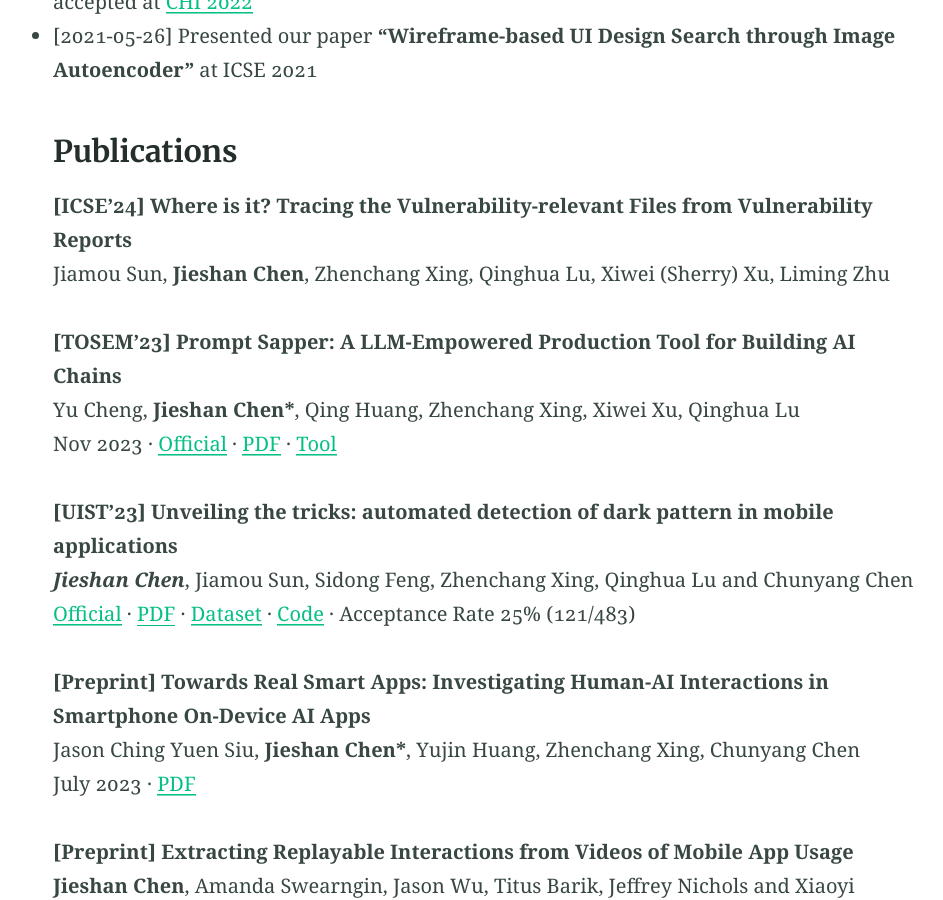
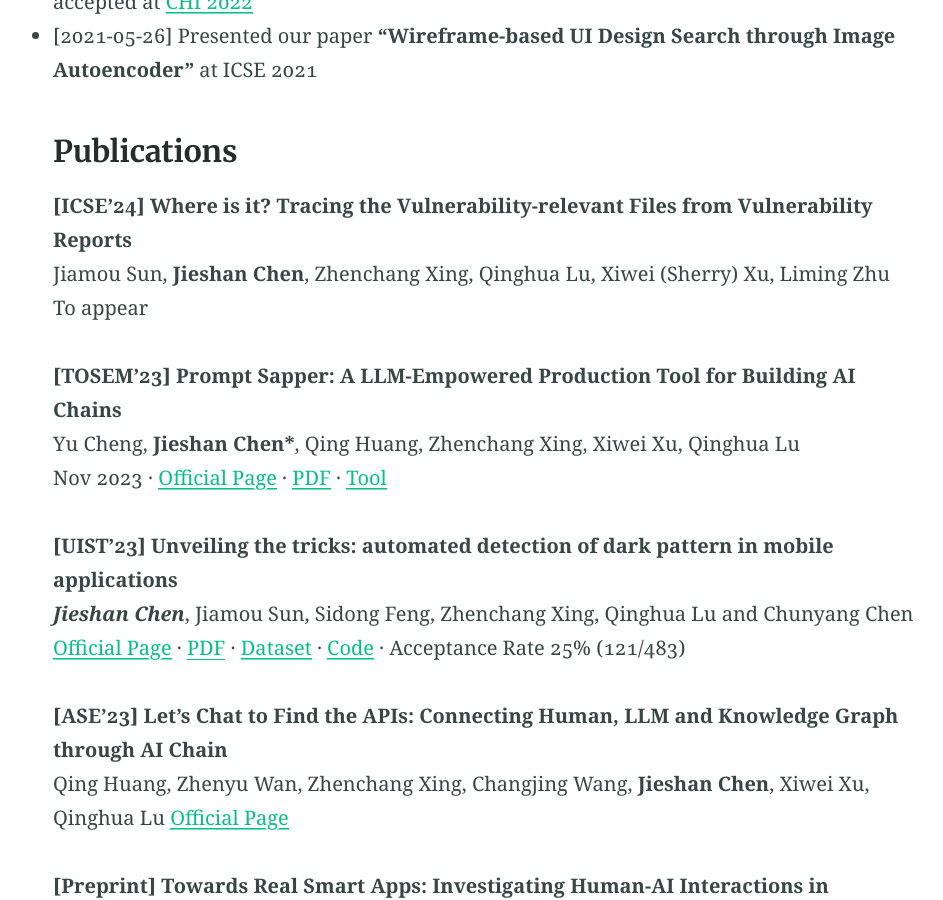
Before and after one commit to chenjshnn/chenjshnn.github.io, a Jekyll site: the page built from index.md, in a window 1280 px wide and 900 px high, scrolled down 1652 px. Shown: the whole window, without its empty margins (155-1098 px from the left). Built offline with Jekyll 4.4.1, drawn with Linux system fonts in a browser that asks for light colours.

Commit message:
Update index.md

```diff
--- a/index.md
+++ b/index.md
@@ -40,14 +40,19 @@ Jieshan has many publications at top-tier conferences/journals, like ICSE, FSE,
 
 **[ICSE'24] Where is it? Tracing the Vulnerability-relevant Files from Vulnerability Reports** <br />
 Jiamou Sun, **Jieshan Chen**, Zhenchang Xing, Qinghua Lu, Xiwei (Sherry) Xu, Liming Zhu
+To appear
 
 **[TOSEM'23] Prompt Sapper: A LLM-Empowered Production Tool for Building AI Chains** <br />
 Yu Cheng, **Jieshan Chen\***, Qing Huang, Zhenchang Xing, Xiwei Xu, Qinghua Lu <br />
-Nov 2023 · [Official](https://dl.acm.org/doi/10.1145/3638247) · [PDF](https://arxiv.org/pdf/2306.12028) · [Tool](https://www.aichain.online/)
+Nov 2023 · [Official Page](https://dl.acm.org/doi/10.1145/3638247) · [PDF](https://arxiv.org/pdf/2306.12028) · [Tool](https://www.aichain.online/)
 
 **[UIST'23] Unveiling the tricks: automated detection of dark pattern in mobile applications** <br />
 ***Jieshan Chen***, Jiamou Sun, Sidong Feng, Zhenchang Xing, Qinghua Lu and Chunyang Chen <br />
-[Official](https://dl.acm.org/doi/10.1145/3586183.3606783) · [PDF](https://arxiv.org/pdf/2308.05898.pdf) · [Dataset](https://zenodo.org/records/8126443) · [Code](https://github.com/chenjshnn/UIST23-UIGuard) · Acceptance Rate 25% (121/483)
+[Official Page](https://dl.acm.org/doi/10.1145/3586183.3606783) · [PDF](https://arxiv.org/pdf/2308.05898.pdf) · [Dataset](https://zenodo.org/records/8126443) · [Code](https://github.com/chenjshnn/UIST23-UIGuard) · Acceptance Rate 25% (121/483)
+
+**[ASE'23] Let's Chat to Find the APIs: Connecting Human, LLM and Knowledge Graph through AI Chain** <br />
+Qing Huang, Zhenyu Wan, Zhenchang Xing, Changjing Wang, **Jieshan Chen**, Xiwei Xu, Qinghua Lu
+[Official Page](https://ieeexplore.ieee.org/stamp/stamp.jsp?arnumber=10298399)
 
 **[Preprint] Towards Real Smart Apps: Investigating Human-AI Interactions in Smartphone On-Device AI Apps** <br />
 Jason Ching Yuen Siu, **Jieshan Chen\***, Yujin Huang, Zhenchang Xing, Chunyang Chen <br />
```
